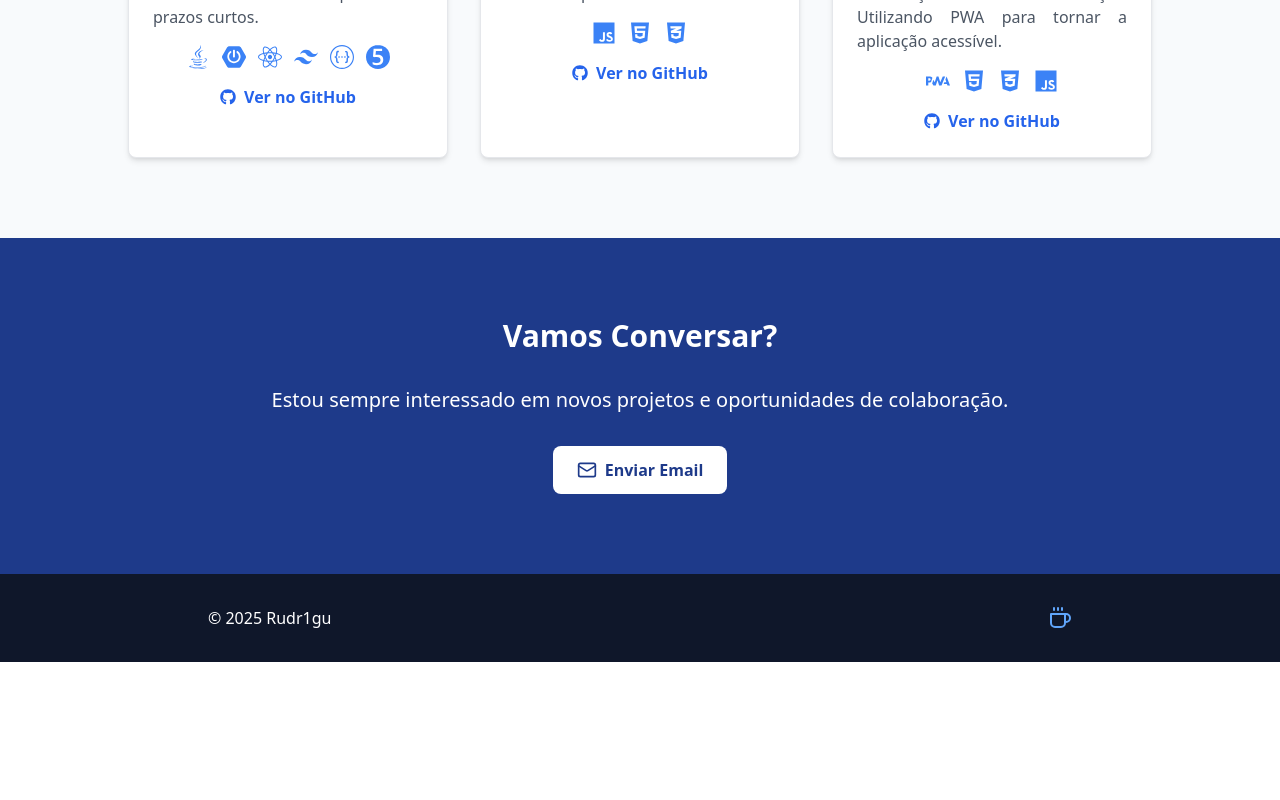
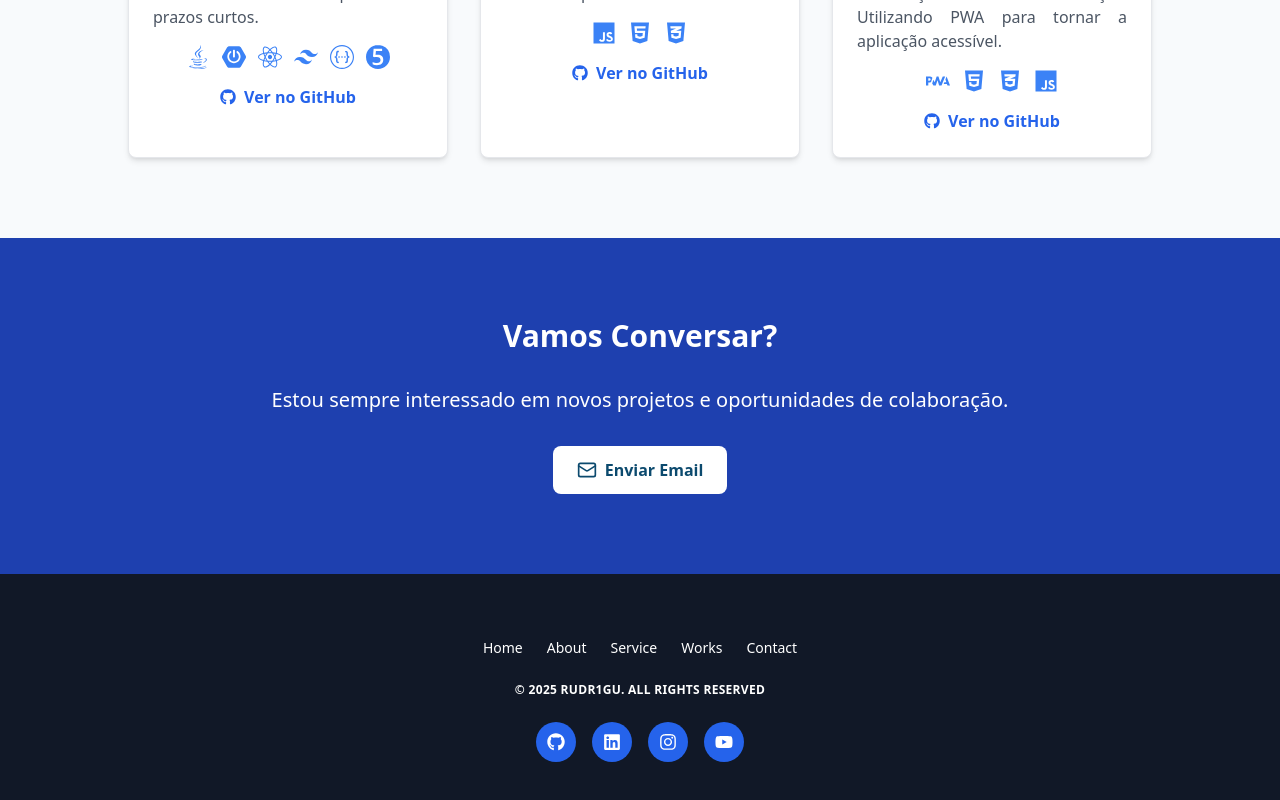
Before and after one commit to rudr1gu/Portifolio, a React (Vite) app: page / in a window 1280 px wide. Shown: the part 3084-3884 px from the top of the page. Before the commit the page ends 3746 px from the top, so only its background shows below. Built offline with nearby package versions, Linux system fonts and the light colour scheme.

Commit message:
:sparkles: feat: Update Contact and Footer components with improved styling and social media links

```diff
--- a/src/components/contact/Contact.tsx
+++ b/src/components/contact/Contact.tsx
@@ -2,7 +2,7 @@ import { Mail } from "lucide-react";
 
 const Contact = () => {
     return (
-        <section className="py-20 px-4 bg-blue-900 text-white">
+        <section className="py-20 px-4 bg-blue-800 text-white">
         <div className="max-w-4xl mx-auto text-center">
           <h2 className="text-3xl font-bold mb-8">Vamos Conversar?</h2>
           <p className="text-xl mb-8">
@@ -10,7 +10,7 @@ const Contact = () => {
           </p>
           <a
             href="mailto:rodrigo.santos.ii@hotmail.com"
-            className="inline-flex items-center gap-2 bg-white text-blue-900 px-6 py-3 rounded-lg font-semibold hover:bg-blue-50 transition-colors"
+            className="inline-flex items-center gap-2 bg-white text-sky-900 px-6 py-3 rounded-lg font-semibold hover:bg-blue-50 transition-colors"
           >
             <Mail size={20} />
             Enviar Email
--- a/src/components/footer/Footer.tsx
+++ b/src/components/footer/Footer.tsx
@@ -1,14 +1,36 @@
-import { Coffee } from "lucide-react";
+import { FaFacebookF, FaTwitter, FaInstagram, FaPinterestP, FaGithub, FaLinkedin, FaYoutube } from "react-icons/fa";
 
 const Footer = () => {
-    return(
-        <footer className="py-8 bg-slate-900 text-white">
-        <div className="max-w-4xl mx-auto px-4 flex items-center justify-between">
-          <p>© 2025 Rudr1gu</p>
-          <Coffee className="text-blue-400" />
+  return (
+    <footer className="bg-gray-900 py-16 text-white">
+      <div className="container mx-auto text-center px-4">
+        <nav className="mb-6">
+          <ul className="flex flex-wrap justify-center gap-6 text-sm font-medium">
+            <li><a href="#" className="hover:text-purple-500 transition">Home</a></li>
+            <li><a href="#" className="hover:text-purple-500 transition">About</a></li>
+            <li><a href="#" className="hover:text-purple-500 transition">Service</a></li>
+            <li><a href="#" className="hover:text-purple-500 transition">Works</a></li>
+            <li><a href="#" className="hover:text-purple-500 transition">Contact</a></li>
+          </ul>
+        </nav>
+        <p className="text-xs uppercase font-semibold tracking-wide mb-6">© 2025 Rudr1gu. All rights reserved</p>
+        <div className="flex justify-center gap-4">
+          <a href="https://github.com/rudr1gu" target="_blank" className="w-10 h-10 flex items-center justify-center rounded-full bg-blue-600 hover:bg-blue-800 transition">
+            <FaGithub className="text-white text-lg" />
+          </a>
+          <a href="https://linkedin.com/in/rudr1gu" target="_blank" className="w-10 h-10 flex items-center justify-center rounded-full bg-blue-600 hover:bg-blue-800 transition">
+            <FaLinkedin className="text-white text-lg" />
+          </a>
+          <a href="https://instagram.com/rudr1gu" target="_blank" className="w-10 h-10 flex items-center justify-center rounded-full bg-blue-600 hover:bg-blue-800 transition">
+            <FaInstagram className="text-white text-lg" />
+          </a>
+          <a href="https://youtube.com/@rudr1gu" target="_blank" className="w-10 h-10 flex items-center justify-center rounded-full bg-blue-600 hover:bg-blue-800 transition">
+            <FaYoutube className="text-white text-lg" />
+          </a>
         </div>
-      </footer>
-    )
-}
+      </div>
+    </footer>
+  );
+};
 
 export default Footer;
```
